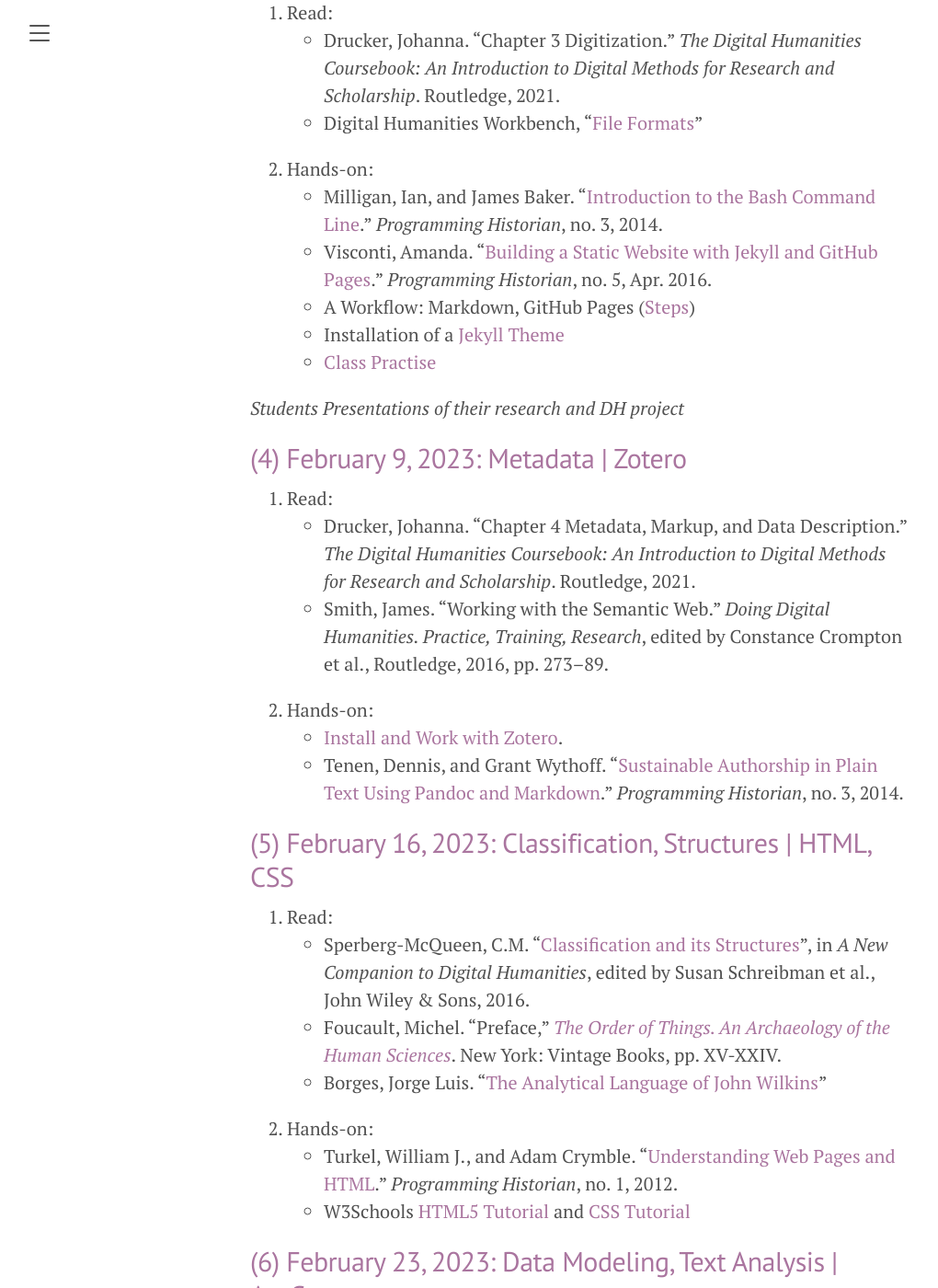
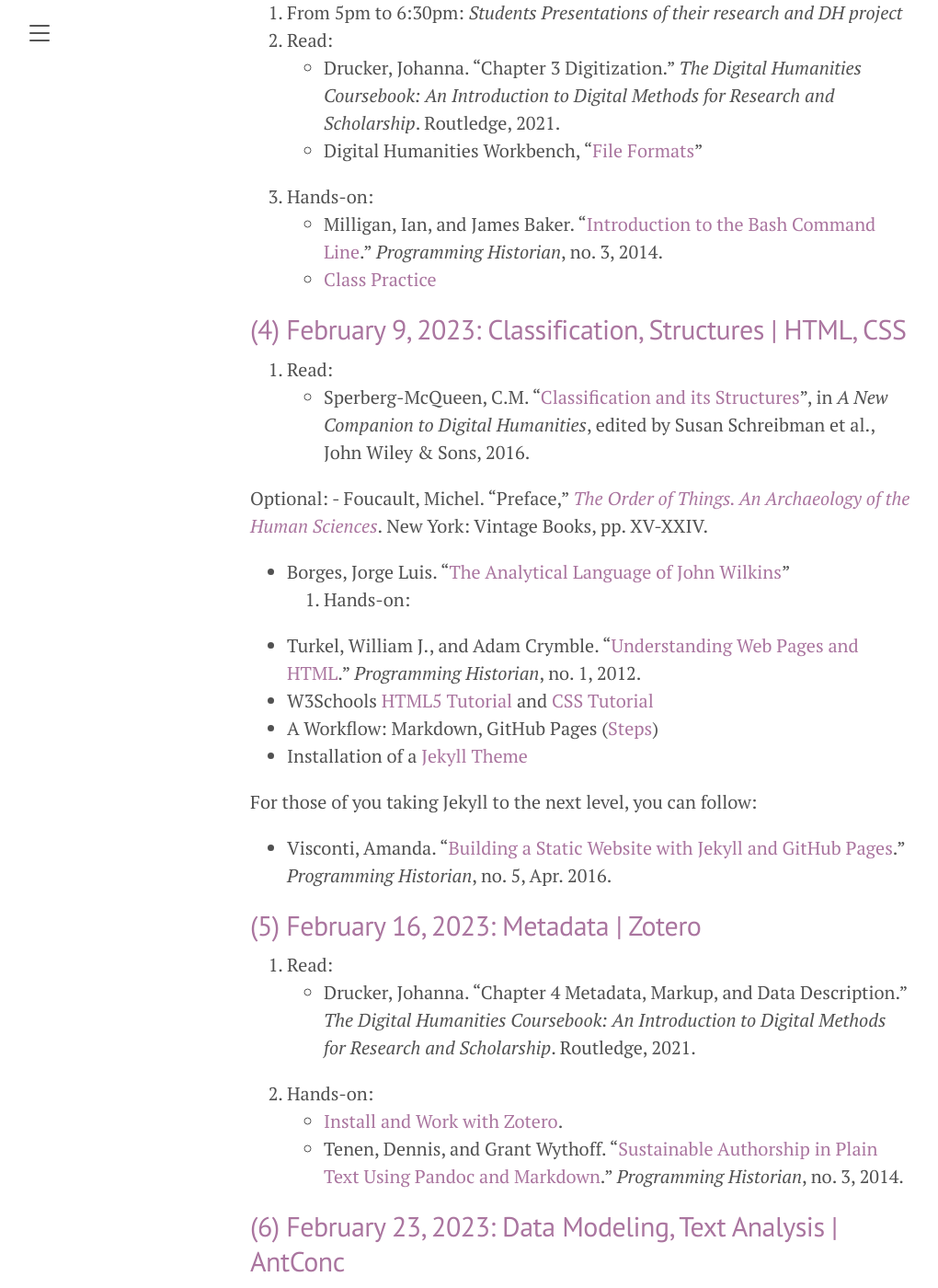
Before and after one commit to susannalles/DHPracticum_Spring23, a Jekyll site: the page built from schedule.md, in a window 1280 px wide and 1400 px high, scrolled down 1237 px. Shown: the whole window at 92% size, without its empty margins (8-1028 px from the left). Built offline with Jekyll 4.4.1, drawn with Linux system fonts in a browser that asks for light colours.

Commit message:
Update schedule.md

```diff
--- a/schedule.md
+++ b/schedule.md
@@ -29,37 +29,39 @@ Each week, this schedule will be updated with more details on the exercices and
 
 ## (3) February 2, 2023: The Basics, Formats | GitHub Pages
 
-1. Read:
+1. From 5pm to 6:30pm: *Students Presentations of their research and DH project*
+2. Read:
   - Drucker, Johanna. "Chapter 3 Digitization." *The Digital Humanities Coursebook: An Introduction to Digital Methods for Research and Scholarship*. Routledge, 2021.
   - Digital Humanities Workbench, "[File Formats](https://www2.fgw.vu.nl/werkbanken/dighum/digital_data/digital_text/file_formats.php)"
-2. Hands-on:
+4. Hands-on:
   - Milligan, Ian, and James Baker. “[Introduction to the Bash Command Line](https://programminghistorian.org/en/lessons/intro-to-bash).” *Programming Historian*, no. 3, 2014.
-  - Visconti, Amanda. “[Building a Static Website with Jekyll and GitHub Pages](https://programminghistorian.org/en/lessons/building-static-sites-with-jekyll-github-pages).” *Programming Historian*, no. 5, Apr. 2016.
-  - A Workflow: Markdown, GitHub Pages ([Steps](https://susannalles.github.io/DHPracticum/practice/jekyll/index.html))
-  - Installation of a [Jekyll Theme](https://jekyllthemes.io/)
-  - [Class Practise](https://susannalles.github.io/DHPracticum_Spring23/exercises/3.Feb_2_2023/)
-
-*Students Presentations of their research and DH project*
-
-## (4) February 9, 2023: Metadata | Zotero
-
-1. Read:
-  - Drucker, Johanna. "Chapter 4 Metadata, Markup, and Data Description." *The Digital Humanities Coursebook: An Introduction to Digital Methods for Research and Scholarship*. Routledge, 2021.
-  - Smith, James. “Working with the Semantic Web.” *Doing Digital Humanities. Practice, Training, Research*, edited by Constance Crompton et al., Routledge, 2016, pp. 273–89.
-2. Hands-on:
-  - [Install and Work with Zotero](http://susannalles.github.io/workshops/Zotero.html).
-  - Tenen, Dennis, and Grant Wythoff. “[Sustainable Authorship in Plain Text Using Pandoc and Markdown](https://programminghistorian.org/en/lessons/sustainable-authorship-in-plain-text-using-pandoc-and-markdown).” *Programming Historian*, no. 3, 2014.
+  - [Class Practice](https://susannalles.github.io/DHPracticum_Spring23/exercises/3.Feb_2_2023/)
 
 
-## (5) February 16, 2023: Classification, Structures | HTML, CSS
-
+## (4) February 9, 2023: Classification, Structures | HTML, CSS
 1. Read:
   - Sperberg-McQueen, C.M. “[Classification and its Structures](https://ebookcentral.proquest.com/lib/miami/reader.action?docID=4093339&ppg=447)”, in *A New Companion to Digital Humanities*, edited by Susan Schreibman et al., John Wiley & Sons, 2016.
-  - Foucault, Michel. “Preface,” *[The Order of Things. An Archaeology of the Human Sciences](https://monoskop.org/images/a/a2/Foucault_Michel_The_Order_of_Things_1994.pdf)*. New York: Vintage Books, pp. XV-XXIV.
+
+  Optional:
+    - Foucault, Michel. “Preface,” *[The Order of Things. An Archaeology of the Human Sciences](https://monoskop.org/images/a/a2/Foucault_Michel_The_Order_of_Things_1994.pdf)*. New York: Vintage Books, pp. XV-XXIV.
   - Borges, Jorge Luis. "[The Analytical Language of John Wilkins](https://en.wikipedia.org/wiki/The_Analytical_Language_of_John_Wilkins)"
 2. Hands-on:
   - Turkel, William J., and Adam Crymble. “[Understanding Web Pages and HTML](https://programminghistorian.org/en/lessons/viewing-html-files).” *Programming Historian*, no. 1, 2012.
   - W3Schools [HTML5 Tutorial](https://www.w3schools.com/html/) and [CSS Tutorial](https://www.w3schools.com/css/)
+  - A Workflow: Markdown, GitHub Pages ([Steps](https://susannalles.github.io/DHPracticum/practice/jekyll/index.html))
+  - Installation of a [Jekyll Theme](https://jekyllthemes.io/)
+
+For those of you taking Jekyll to the next level, you can follow:
+  - Visconti, Amanda. “[Building a Static Website with Jekyll and GitHub Pages](https://programminghistorian.org/en/lessons/building-static-sites-with-jekyll-github-pages).” *Programming Historian*, no. 5, Apr. 2016.
+
+
+## (5) February 16, 2023: Metadata | Zotero
+
+1. Read:
+  - Drucker, Johanna. "Chapter 4 Metadata, Markup, and Data Description." *The Digital Humanities Coursebook: An Introduction to Digital Methods for Research and Scholarship*. Routledge, 2021.
+2. Hands-on:
+  - [Install and Work with Zotero](http://susannalles.github.io/workshops/Zotero.html).
+  - Tenen, Dennis, and Grant Wythoff. “[Sustainable Authorship in Plain Text Using Pandoc and Markdown](https://programminghistorian.org/en/lessons/sustainable-authorship-in-plain-text-using-pandoc-and-markdown).” *Programming Historian*, no. 3, 2014.
 
 
 ## (6) February 23, 2023: Data Modeling, Text Analysis | AntConc
```
